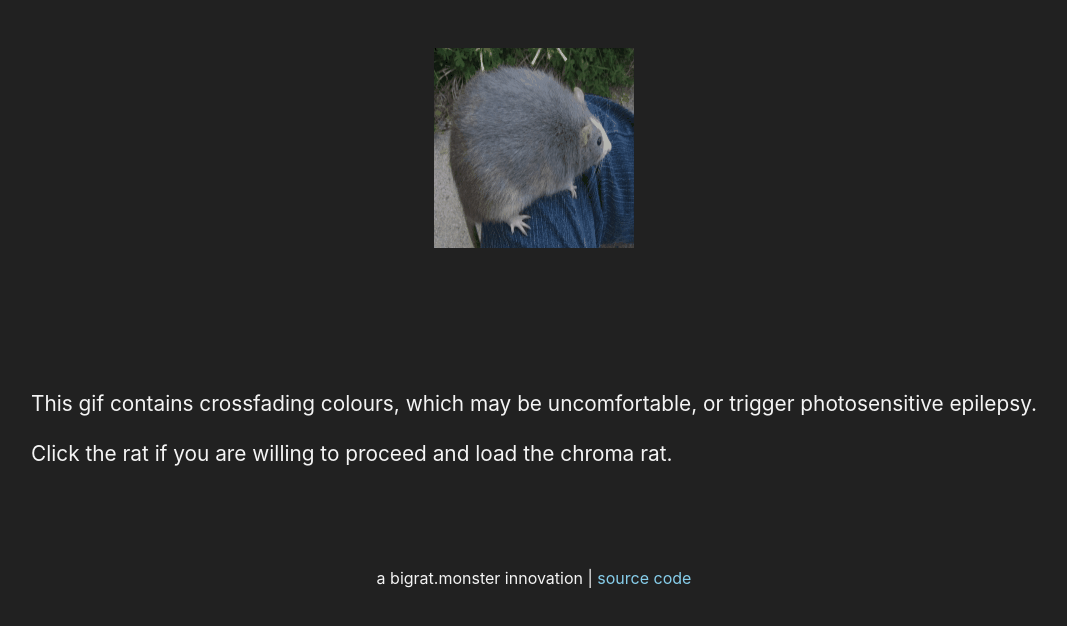
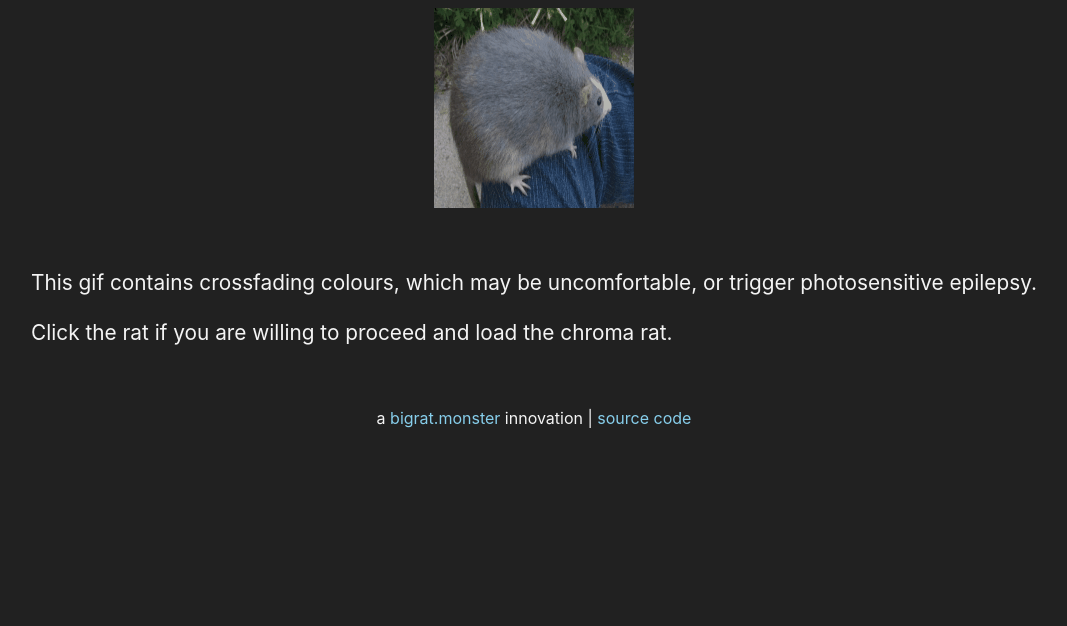
Before and after one commit to bigratmonster/chroma, a website with bundled scripts: page index.html in a window 1280 px wide. Shown: the whole page, without its empty margins (106-1173 px from the left). Built offline with nearby package versions, Linux system fonts and the light colour scheme; a web font is replaced by a local one.

Commit message:
remove hardcoded height

```diff
--- a/index.html
+++ b/index.html
@@ -37,7 +37,7 @@
 		</p>
 	 </div>
 	 <footer>
-		 a bigrat.monster innovation | <a href="https://github.com/bigratmonster/chroma">source code</a>
+		 a <a href="https://bigrat.monster">bigrat.monster</a> innovation | <a href="https://github.com/bigratmonster/chroma">source code</a>
 	 </footer>
   </body>
   <script src="./dist/clickthrough.js"></script>
--- a/style.css
+++ b/style.css
@@ -9,7 +9,6 @@ body {
 	display: flex;
 	justify-content: center;
 	align-items: center;
-	height: 35vh;
 }
 
 .disclaimer {
```
